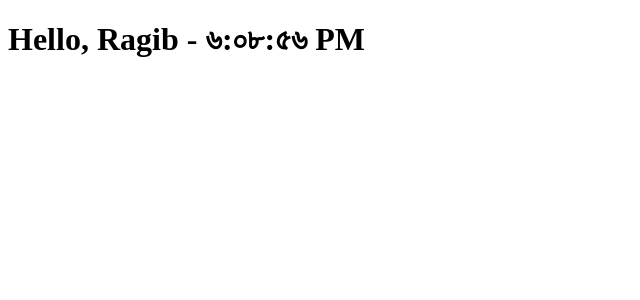
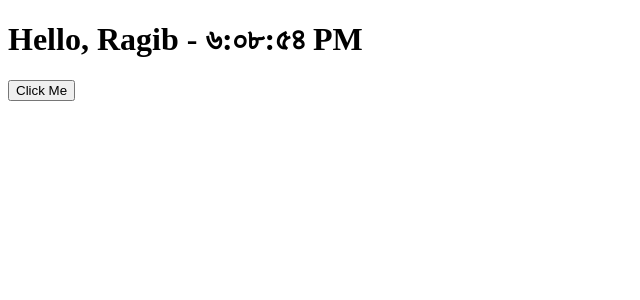
Before and after one commit to fuadragib01/lws-react, a React (Create React App) app: page / in a window 1280 px wide. Shown: the top 300 px of the page, without its empty margins (0-640 px from the left). Built offline with nearby package versions, Linux system fonts and the light colour scheme.

Commit message:
l 8 done, here we learned child component how to handle from rerendering

```diff
--- a/src/App.js
+++ b/src/App.js
@@ -4,7 +4,7 @@ import Clock from "./components/Clock";
 function App() {
 	return (
 		<div>
-			<Clock locale="bn-BD">Ragib - </Clock>
+			<Clock>Ragib - </Clock>
 		</div>
 	);
 }
--- /dev/null
+++ b/src/components/Button.js
@@ -0,0 +1,23 @@
+import React, { Component } from "react";
+
+class Button extends Component {
+	shouldComponentUpdate(nextProps) {
+		const { change: currentChange, locale: currentLocale } = this.props;
+		const { change: nextChange, locale: nextLocale } = nextProps;
+		if (currentChange === nextChange && currentLocale === nextLocale) {
+			return false;
+		}
+		return true;
+	}
+	render() {
+		console.log("Button component renderd");
+		const { change, locale } = this.props;
+		return (
+			<button type="button" onClick={() => change(locale)}>
+				Click Me
+			</button>
+		);
+	}
+}
+
+export default Button;
--- a/src/components/Clock.js
+++ b/src/components/Clock.js
@@ -1,8 +1,10 @@
 import React from "react";
+import Button from "./Button";
 
 class Clock extends React.Component {
 	state = {
 		date: new Date(),
+		locale: "bn-BD",
 	};
 
 	componentDidMount() {
@@ -19,12 +21,23 @@ class Clock extends React.Component {
 		});
 	}
 
+	handleClick = () => {
+		this.setState({
+			locale: "en-US",
+		});
+	};
+
 	render() {
+		console.log("Clock component renderd");
+		const { date, locale } = this.state;
 		return (
-			<h1>
-				Hello, {this.props.children}
-				{this.state.date.toLocaleTimeString(this.props.locale)}
-			</h1>
+			<>
+				<h1>
+					Hello, {this.props.children}
+					{date.toLocaleTimeString(locale)}
+				</h1>
+				<Button change={this.handleClick} locale="en-US" />
+			</>
 		);
 	}
 }
```
